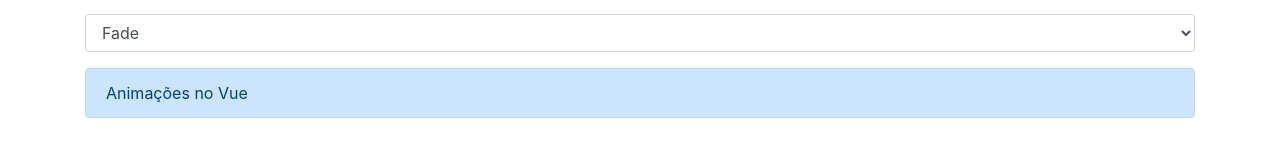
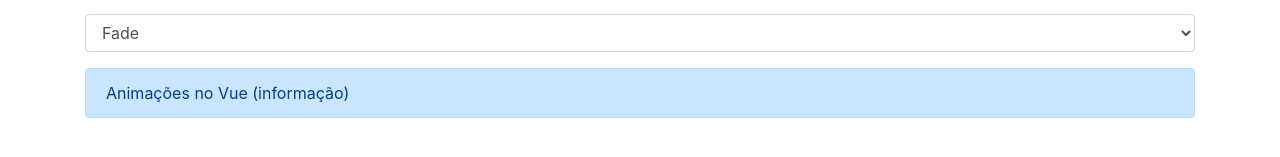
Before and after one commit to lourencofelipe/vue-anmts, a Vue app: page / in a window 1280 px wide. Shown: the part 321-478 px from the top of the page. Built offline with nearby package versions, Linux system fonts and the light colour scheme.

Commit message:
Adding multiple transitions elements

```diff
--- a/src/App.vue
+++ b/src/App.vue
@@ -20,8 +20,11 @@
         </div>
 
         <transition :name="animacaoSelecionada">
-          <div class="alert alert-primary" v-if="mostrar">
-            Animações no Vue
+          <div class="alert alert-primary" v-if="mostrar" key="informacao">
+            Animações no Vue (informação)
+          </div>
+          <div class="alert alert-success" v-else key="sucesso">
+            Animações no Vue (success)
           </div>
         </transition>
       </div>
```
